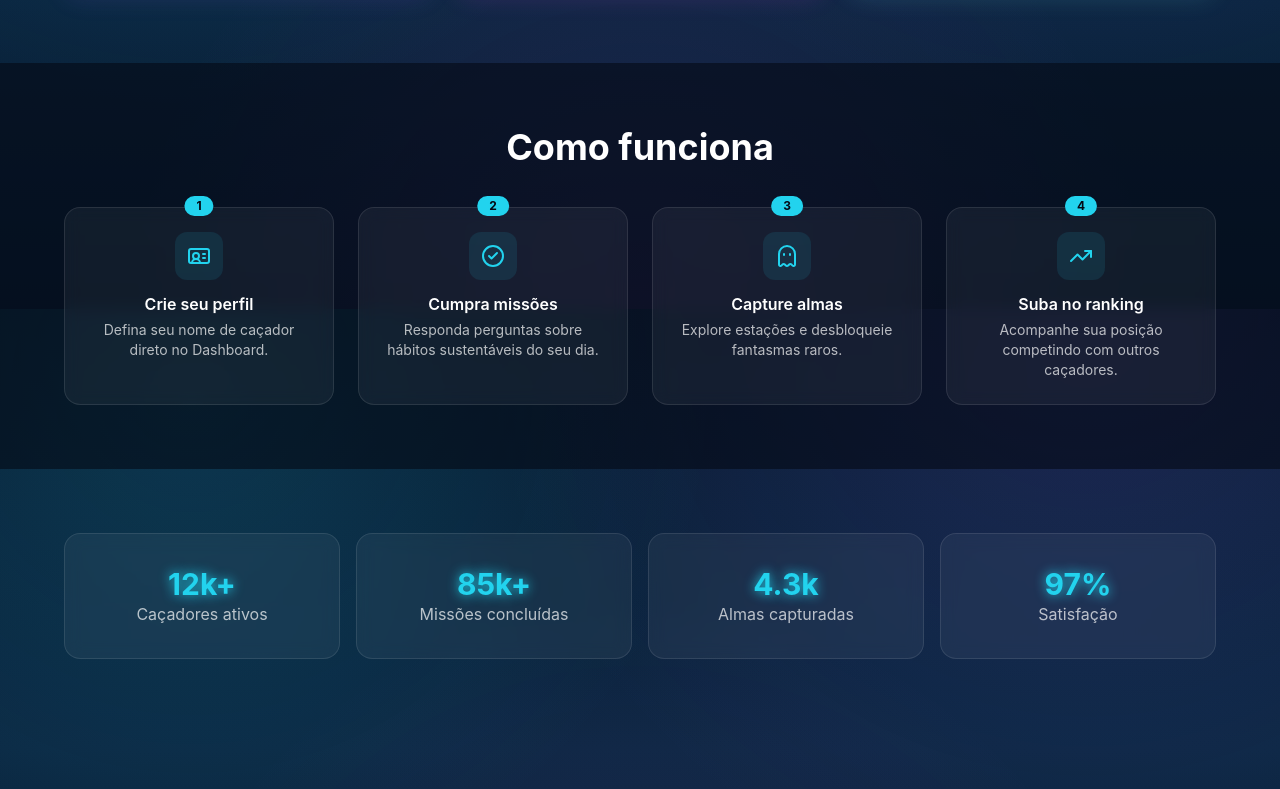
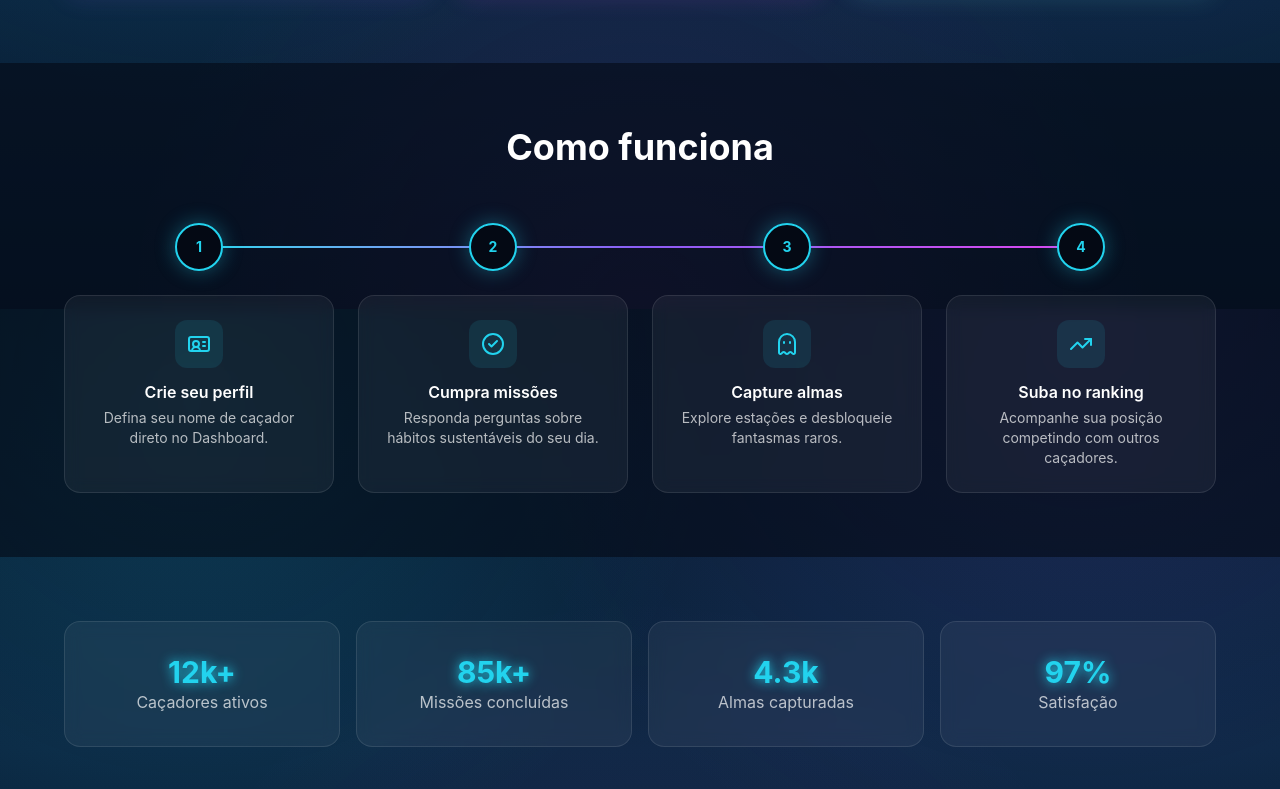
Before and after one commit to cearaa/soul_hunter_sprint3, a React (Vite) app: page / in a window 1280 px wide. Shown: the part 1291-2080 px from the top of the page. Built offline with nearby package versions, Linux system fonts and the light colour scheme.

Commit message:
refactor: improve layout and semantics of the "Como funciona" section

```diff
--- a/src/pages/Home/Home.tsx
+++ b/src/pages/Home/Home.tsx
@@ -164,22 +164,35 @@ export default function Home() {
       </section>
 
       <section className="relative overflow-hidden bg-soul-950/60 py-16">
-        <div className="mx-auto w-[90%] max-w-6xl text-center">
-          <h2 className="mb-10 text-3xl font-bold text-white sm:text-4xl">Como funciona</h2>
-          <div className="grid grid-cols-1 gap-6 sm:grid-cols-2 lg:grid-cols-4">
+        <div className="mx-auto w-[90%] max-w-6xl">
+          <h2 className="mb-14 text-center text-3xl font-bold text-white sm:text-4xl">Como funciona</h2>
+          <ol className="relative lg:grid lg:grid-cols-4 lg:gap-6">
+            <div
+              aria-hidden="true"
+              className="absolute top-6 right-[12.5%] left-[12.5%] hidden h-0.5 -translate-y-1/2 bg-gradient-to-r from-soul-cyan via-soul-violet to-soul-magenta lg:block"
+            />
+            <div
+              aria-hidden="true"
+              className="absolute top-6 bottom-6 left-6 w-0.5 -translate-x-1/2 bg-gradient-to-b from-soul-cyan via-soul-violet to-soul-magenta lg:hidden"
+            />
             {steps.map((step, index) => (
-              <div key={step.title} className="glass-card relative p-6 transition-transform duration-300 hover:-translate-y-1">
-                <span className="absolute -top-3 left-1/2 -translate-x-1/2 rounded-full bg-soul-cyan px-3 py-0.5 text-xs font-bold text-soul-950">
+              <li
+                key={step.title}
+                className="group relative flex gap-5 pb-10 last:pb-0 lg:flex-col lg:items-center lg:gap-0 lg:pb-0 lg:text-center"
+              >
+                <span className="relative z-10 flex h-12 w-12 shrink-0 items-center justify-center rounded-full border-2 border-soul-cyan bg-soul-950 text-sm font-bold text-soul-cyan shadow-[0_0_20px_rgba(34,211,238,0.35)] transition-colors duration-300 group-hover:bg-soul-cyan group-hover:text-soul-950">
                   {index + 1}
                 </span>
-                <div className="mx-auto mb-3 flex h-12 w-12 items-center justify-center rounded-xl bg-soul-cyan/10 text-soul-cyan">
-                  <step.icon className="h-6 w-6" aria-hidden="true" />
+                <div className="glass-card flex-1 p-6 transition-transform duration-300 group-hover:-translate-y-1 lg:mt-6 lg:w-full">
+                  <div className="mb-3 flex h-12 w-12 items-center justify-center rounded-xl bg-soul-cyan/10 text-soul-cyan lg:mx-auto">
+                    <step.icon className="h-6 w-6" aria-hidden="true" />
+                  </div>
+                  <h3 className="mb-1 font-semibold text-white">{step.title}</h3>
+                  <p className="text-sm text-white/70">{step.description}</p>
                 </div>
-                <h3 className="mb-1 font-semibold text-white">{step.title}</h3>
-                <p className="text-sm text-white/70">{step.description}</p>
-              </div>
+              </li>
             ))}
-          </div>
+          </ol>
         </div>
       </section>
 
```
